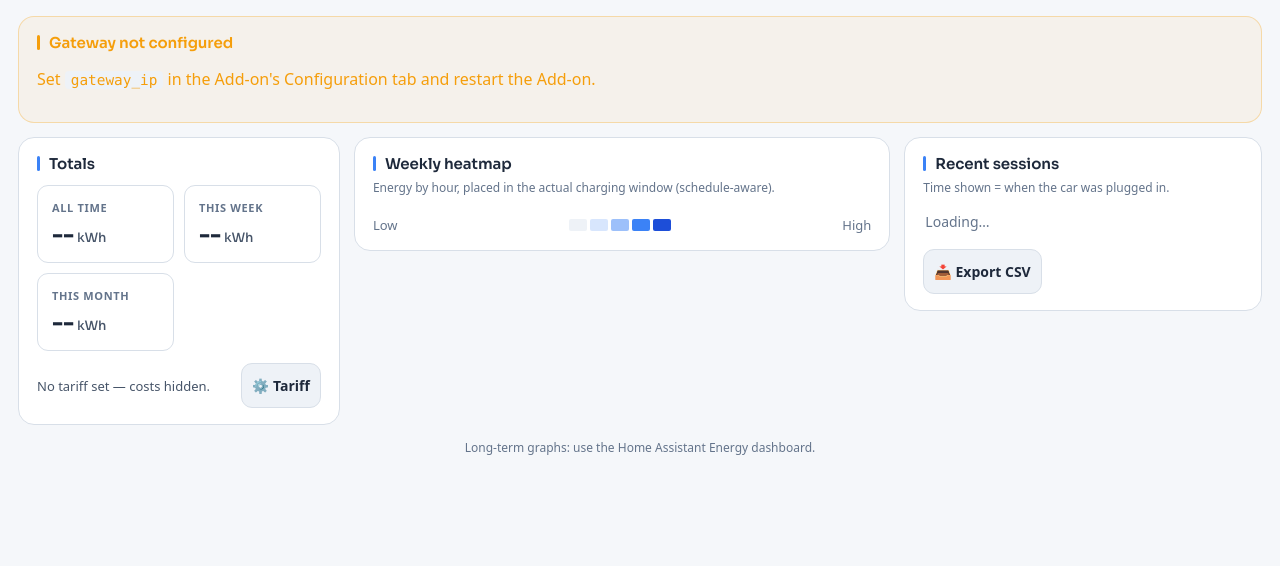
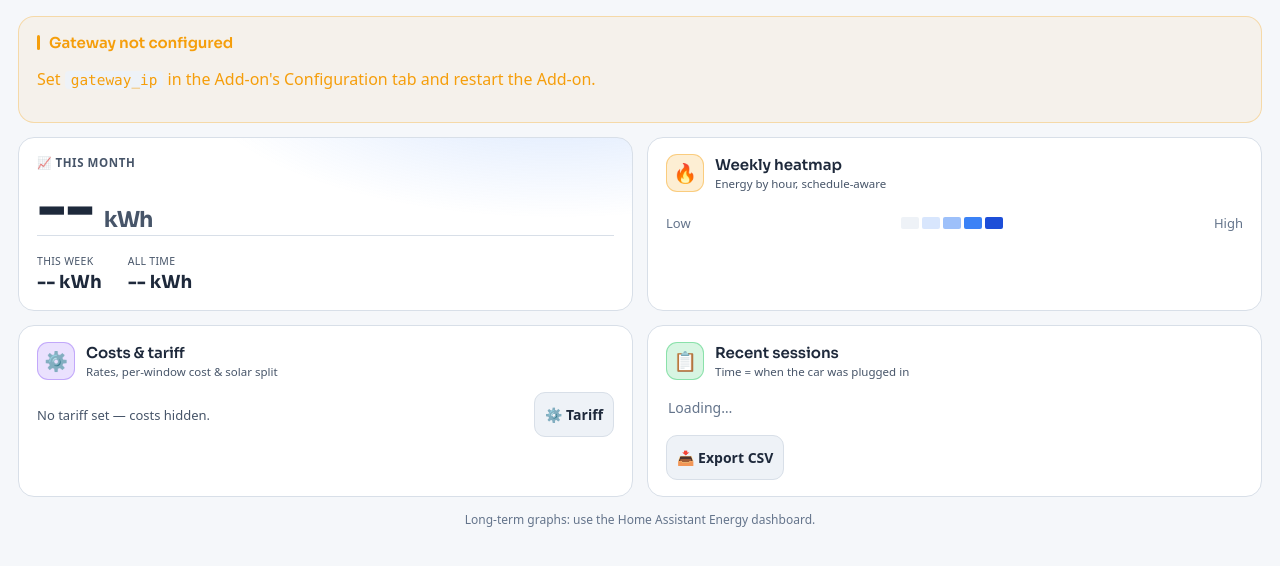
Before and after one commit to botts7/wallbox-gateway-ha-addon, a Flask app: page /sessions in a window 1280 px wide. Shown: the part 98-664 px from the top of the page. Run offline with Flask 3, Linux system fonts and the light colour scheme.

Commit message:
feat(addon/ui): Sessions hero + icon-chip heads across pages (v0.55.0)
Sessions page: a rich This-month hero (big kWh, cost + solar savings, grid/solar
split bar) beside the weekly heatmap; Costs + Recent below, equal-height 2-col.
All sections + Dashboard cards get icon-chip headers (shared .card-icon/.chead in
style.css). Recent-sessions shows 8 rows to fill the card. Cosmetic only.

Co-Authored-By: Claude Opus 4.8 <noreply@anthropic.com>

```diff
--- a/wallbox-gateway/app/static/sessions.js
+++ b/wallbox-gateway/app/static/sessions.js
@@ -414,17 +414,38 @@ function recompute() {
   setText('tile-month', mo.toFixed(1));
   renderSourceSplit(moGrid, moGreen, tariff ? moSaved : 0, tariff && tariff.currency || '$', tariff && L ? L.moCost : null);
   updateTariffSummary(tariff);
-  const row = $('cost-row'), cb = $('cost-breakdown');
+  const row = $('cost-row'), cb = $('cost-breakdown'), heroCost = $('hero-cost');
   const cur = (tariff && tariff.currency) || '$';
   if (tariff) {
     row.hidden = false;
+    if (heroCost) heroCost.hidden = false;   // month cost inline in the hero
     setText('tile-week-cost', cur + wkCost.toFixed(2));
     setText('tile-month-cost', cur + moCost.toFixed(2));
     renderCostBreakdown(monthBands, cur);
   } else {
     row.hidden = true;
+    if (heroCost) heroCost.hidden = true;
     if (cb) cb.hidden = true;
   }
+  // Rich hero: this-month grid/solar split bar + (when priced) solar savings.
+  const heroSplit = $('hero-split');
+  if (heroSplit) {
+    const totKwh = moGrid + moGreen;
+    if (totKwh > 0) {
+      const solarPct = Math.round((moGreen / totKwh) * 100);
+      const gridPct = 100 - solarPct;
+      setText('hero-grid-pct', gridPct + '%');
+      setText('hero-solar-pct', solarPct + '%');
+      const gb = $('hero-bar-grid'); if (gb) gb.style.width = gridPct + '%';
+      const sb = $('hero-bar-solar'); if (sb) sb.style.width = solarPct + '%';
+      heroSplit.hidden = false;
+    } else {
+      heroSplit.hidden = true;
+    }
+  }
+  const heroSaved = $('hero-saved');
+  if (heroSaved) heroSaved.textContent = (tariff && moSaved > 0)
+    ? ('· saved ' + cur + moSaved.toFixed(2) + ' on solar') : '';
   // Publish the cost summary so the Dashboard can show week/month cost tiles
   // without duplicating the tariff/cost engine (single source of truth here).
   try {
@@ -579,7 +600,7 @@ function buildHeatmap() {
 }
 
 // ---- recent session list (collapsed to a few, with expand) ----
-const SESS_COLLAPSED = 5;
+const SESS_COLLAPSED = 8;   // enough rows to fill the card next to the taller Costs card
 let _sessExpanded = false;
 function renderList() {
   const list = $('sess-list'); if (!list) return;
--- a/wallbox-gateway/app/static/style.css
+++ b/wallbox-gateway/app/static/style.css
@@ -297,6 +297,58 @@ main > * {
   background: var(--primary);
   border-radius: 2px;
 }
+
+/* ── Icon-chip card heads + collapsible sections (shared; matches the Charge
+   Assistant's .ca-card look so every page speaks one visual language). Cards
+   opt in by using `.chead`/`.card-icon` instead of a bare <h2>. ─────────────── */
+.card-icon {
+  flex: 0 0 auto;
+  width: 38px; height: 38px;
+  display: grid; place-items: center;
+  font-size: 19px;
+  border-radius: 11px;
+  background: color-mix(in srgb, var(--chip, var(--primary)) 18%, transparent);
+  border: 1px solid color-mix(in srgb, var(--chip, var(--primary)) 42%, transparent);
+}
+.chead { display: flex; align-items: center; gap: 11px; margin: 0 0 12px 0; }
+.chead h2 { margin: 0; flex: 1; }
+.chead h2::before { display: none; }        /* the chip replaces the accent bar */
+.chead-desc { font-size: 11.5px; color: var(--text2); font-weight: 400; margin-top: 2px; }
+
+/* Sessions hero — a focal summary that replaces the flat 3-tile Totals grid. */
+.sess-hero {
+  position: relative; overflow: hidden;
+  display: flex; flex-direction: column;   /* fill the stretched card height */
+  background: radial-gradient(600px 240px at 88% -40%,
+      color-mix(in srgb, var(--primary) 22%, transparent), transparent 62%), var(--surface);
+  border: 1px solid var(--border); border-radius: var(--radius);
+  padding: 17px 18px; margin-bottom: 12px;
+}
+.sess-hero .eyebrow { display: flex; align-items: center; gap: 8px; font-size: 11.5px;
+  letter-spacing: .05em; text-transform: uppercase; color: var(--text2); font-weight: 700; margin-bottom: 10px; }
+.sess-hero .hero-big { font-family: var(--display); font-weight: 800; letter-spacing: -.02em;
+  font-size: 58px; line-height: .95; display: flex; align-items: baseline; gap: 10px; }
+.sess-hero .hero-big .u { font-size: 22px; color: var(--text2); font-weight: 700; }
+.sess-hero .hero-cost { color: var(--success); font-weight: 700; font-size: 17px; margin-top: 8px; }
+.sess-hero .hero-cost[hidden] { display: none; }
+.sess-hero .hero-cost .hero-saved { color: var(--text2); font-weight: 600; font-size: 13.5px; }
+
+/* Grid vs solar split bar */
+.sess-hero .hero-split { margin-top: 18px; }
+.sess-hero .hero-split[hidden] { display: none; }
+.sess-hero .hero-bar { display: flex; height: 9px; border-radius: 999px; overflow: hidden;
+  background: var(--elevated); }
+.sess-hero .hero-bar > span { height: 100%; transition: width .4s ease; }
+.sess-hero .hero-bar .hero-bar-grid  { background: var(--primary); }   /* grid = blue ⚡ */
+.sess-hero .hero-bar .hero-bar-solar { background: #f59e0b; }          /* solar = amber ☀️ */
+.sess-hero .hero-split-legend { display: flex; justify-content: space-between; margin-top: 7px;
+  font-size: 12px; color: var(--text2); }
+.sess-hero .hero-split-legend b { color: var(--text); font-weight: 700; }
+
+.sess-hero .hero-secondary { display: flex; gap: 26px; margin-top: auto; padding-top: 18px; flex-wrap: wrap;
+  border-top: 1px solid var(--border); }
+.sess-hero .hero-secondary .l { font-size: 10.5px; letter-spacing: .03em; text-transform: uppercase; color: var(--text2); }
+.sess-hero .hero-secondary .v { font-family: var(--display); font-weight: 700; font-size: 18px; margin-top: 3px; }
 
 /* Connection rows */
 .conn-row {
@@ -734,12 +786,14 @@ a { color: var(--accent); }
   display: grid;
   grid-template-columns: 1fr;
   gap: 14px;
-  align-items: start;
+  align-items: stretch;   /* paired cards in a row share the same height */
 }
 .page-sessions main > * { margin: 0; }
 @media (min-width: 1000px) {
+  /* Two even columns: hero | heatmap on the top row, Costs | Recent below.
+     Fixed placement (DOM order hero, heatmap, costs, recent) → nothing jumps. */
   .page-sessions main {
-    grid-template-columns: minmax(220px, 0.9fr) minmax(360px, 1.5fr) minmax(280px, 1fr);
+    grid-template-columns: 1fr 1fr;
   }
   .page-sessions main > p.hint,
   .page-sessions #not-configured { grid-column: 1 / -1; }
--- a/wallbox-gateway/app/templates/sessions.html
+++ b/wallbox-gateway/app/templates/sessions.html
@@ -28,44 +28,71 @@
     <p>Set <code>gateway_ip</code> in the Add-on's Configuration tab and restart the Add-on.</p>
   </section>
 
-  <!-- Totals -->
-  <section class="card">
-    <h2>Totals</h2>
-    <div class="grid">
-      <div class="stat"><div class="stat-label">All time</div><div class="stat-value"><span id="tile-allt">--</span><span class="unit">kWh</span></div></div>
-      <div class="stat"><div class="stat-label">This week</div><div class="stat-value"><span id="tile-week">--</span><span class="unit">kWh</span></div></div>
-      <div class="stat"><div class="stat-label">This month</div><div class="stat-value"><span id="tile-month">--</span><span class="unit">kWh</span></div></div>
+  <!-- Hero: the focal summary (this month energy + cost), week / all-time as
+       secondary. Elements keep their ids so sessions.js populates them as before. -->
+  <section class="sess-hero">
+    <div class="eyebrow">&#x1F4C8; This month</div>
+    <div class="hero-big"><span id="tile-month">--</span><span class="u">kWh</span></div>
+    <div class="hero-cost" id="hero-cost" hidden><span id="tile-month-cost">--</span> <span class="hero-saved" id="hero-saved"></span></div>
+    <div class="hero-split" id="hero-split" hidden>
+      <div class="hero-bar"><span class="hero-bar-grid" id="hero-bar-grid"></span><span class="hero-bar-solar" id="hero-bar-solar"></span></div>
+      <div class="hero-split-legend">
+        <span>&#x26A1; Grid <b id="hero-grid-pct">--</b></span>
+        <span>&#x2600;&#xFE0F; Solar <b id="hero-solar-pct">--</b></span>
       </div>
+    </div>
+    <div class="hero-secondary">
+      <div class="s"><div class="l">This week</div><div class="v"><span id="tile-week">--</span> kWh</div></div>
+      <div class="s"><div class="l">All time</div><div class="v"><span id="tile-allt">--</span> kWh</div></div>
+    </div>
+  </section>
+
+  <!-- Weekly heatmap -->
+  <section class="card" id="card-heatmap">
+    <div class="chead">
+      <span class="card-icon" style="--chip:#f59e0b">&#x1F525;</span>
+      <div style="flex:1"><h2>Weekly heatmap</h2><div class="chead-desc">Energy by hour, schedule-aware</div></div>
+    </div>
+    <div class="cbody">
+      <div class="hm-wrap"><div id="heatmap" class="hm-grid"></div></div>
+      <div class="hm-legend">
+        <span>Low</span>
+        <div class="hm-scale"><i style="background:var(--elevated)"></i><i style="background:rgba(59,130,246,.2)"></i><i style="background:rgba(59,130,246,.5)"></i><i style="background:var(--primary)"></i><i style="background:#1d4ed8"></i></div>
+        <span>High</span>
+      </div>
+    </div>
+  </section>
+
+  <!-- Costs & tariff -->
+  <section class="card" id="card-costs">
+    <div class="chead">
+      <span class="card-icon" style="--chip:#8b5cf6">&#x2699;&#xFE0F;</span>
+      <div style="flex:1"><h2>Costs &amp; tariff</h2><div class="chead-desc">Rates, per-window cost &amp; solar split</div></div>
+    </div>
+    <div class="cbody">
       <div class="cost-breakdown" id="src-split" hidden></div>
       <div class="grid" id="cost-row" hidden>
         <div class="stat"><div class="stat-label">Week cost</div><div class="stat-value cost"><span id="tile-week-cost">--</span></div></div>
-      <div class="stat"><div class="stat-label">Month cost</div><div class="stat-value cost"><span id="tile-month-cost">--</span></div></div>
       </div>
       <div class="cost-breakdown" id="cost-breakdown" hidden></div>
       <div class="tariff-summary">
         <div id="tariff-text" class="tariff-text">No tariff set — costs hidden.</div>
         <button type="button" class="ctrl-btn" id="tariff-edit">&#x2699;&#xFE0F; Tariff</button>
       </div>
-  </section>
-
-  <!-- Weekly heatmap -->
-  <section class="card">
-    <h2>Weekly heatmap</h2>
-    <div class="sess-sub">Energy by hour, placed in the actual charging window (schedule-aware).</div>
-    <div class="hm-wrap"><div id="heatmap" class="hm-grid"></div></div>
-    <div class="hm-legend">
-      <span>Low</span>
-      <div class="hm-scale"><i style="background:var(--elevated)"></i><i style="background:rgba(59,130,246,.2)"></i><i style="background:rgba(59,130,246,.5)"></i><i style="background:var(--primary)"></i><i style="background:#1d4ed8"></i></div>
-      <span>High</span>
     </div>
   </section>
 
+
   <!-- Recent sessions -->
-  <section class="card">
-    <h2>Recent sessions</h2>
-    <div class="sess-sub">Time shown = when the car was plugged in.</div>
+  <section class="card" id="card-sessions">
+    <div class="chead">
+      <span class="card-icon" style="--chip:#22c55e">&#x1F4CB;</span>
+      <div style="flex:1"><h2>Recent sessions</h2><div class="chead-desc">Time = when the car was plugged in</div></div>
+    </div>
+    <div class="cbody">
       <div id="sess-list" class="sess-list"><span class="sched-empty">Loading…</span></div>
       <button type="button" class="ctrl-btn" id="csv-btn" style="margin-top:12px">&#x1F4E5; Export CSV</button>
+    </div>
   </section>
 
   <p class="hint">Long-term graphs: use the Home Assistant Energy dashboard.</p>
--- a/wallbox-gateway/config.yaml
+++ b/wallbox-gateway/config.yaml
@@ -1,5 +1,5 @@
 name: "Wallbox BLE Gateway Manager"
-version: "0.54.0"
+version: "0.55.0"
 slug: wallbox_gateway
 description: >
   Manage your ESP32-based Wallbox BLE gateway from inside Home Assistant.
```
Also changed, not shown: wallbox-gateway/app/templates/index.html (+5 -5 lines), wallbox-gateway/CHANGELOG.md. Lines whose indentation alone changed are shown as unchanged.
